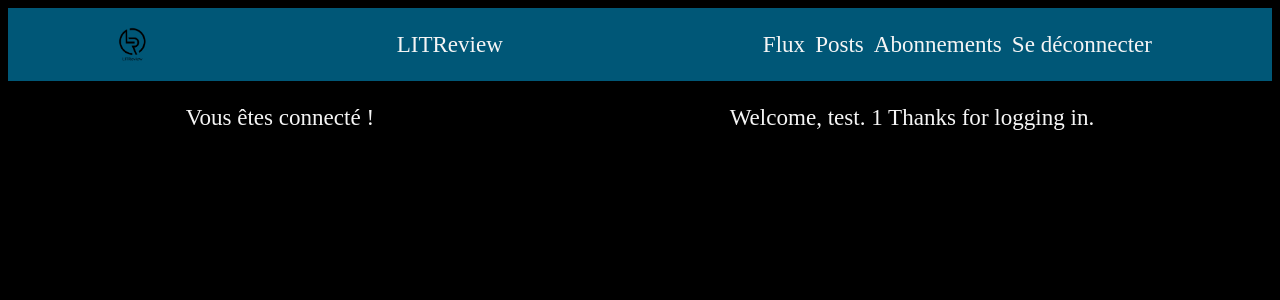
After one commit to ML-coder-60/projet9, a Django app: page /post/ in a window 1280 px wide. The commit adds this page. Shown: the top 300 px of the page. Run offline with Django 3.2, Linux system fonts and the light colour scheme; a user stored in the database is signed in.

Commit message:
Ajout des vues et des templates posts flux

```diff
--- a/blog/views.py
+++ b/blog/flux.py
@@ -3,5 +3,5 @@ from django.contrib.auth.decorators import login_required
 
 
 @login_required
-def home(request):
-    return render(request, 'blog/home.html')
+def feed(request):
+    return render(request, 'blog/flux.html')
--- /dev/null
+++ b/blog/posts.py
@@ -0,0 +1,7 @@
+from django.shortcuts import render
+from django.contrib.auth.decorators import login_required
+
+
+@login_required
+def feed(request):
+    return render(request, 'blog/post.html')
--- a/blog/register.py
+++ b/blog/register.py
@@ -1,8 +1,8 @@
 from django.shortcuts import render, redirect, get_object_or_404
 from django.contrib.auth.decorators import login_required
 from blog.models import UserFollows
-from authentication.models import User
 from blog import forms, models
+
 
 @login_required
 def subscription(request):
--- /dev/null
+++ b/blog/templates/blog/post.html
@@ -0,0 +1,7 @@
+{% extends 'base.html' %}
+{% block content %}
+    <p>Vous êtes connecté !</p>
+        {% if user.is_authenticated %}
+            <p>Welcome, {{ user.get_username }}. {{user.id}} Thanks for logging in.</p>
+        {% endif %}
+{% endblock content %}
--- a/litreview/settings.py
+++ b/litreview/settings.py
@@ -139,6 +139,6 @@ AUTH_USER_MODEL = 'authentication.User'
 
 LOGIN_URL = 'login'
 
-LOGIN_REDIRECT_URL = 'home'
+LOGIN_REDIRECT_URL = 'flux'
 
 LOGOUT_URL = LOGIN_URL
--- a/litreview/urls.py
+++ b/litreview/urls.py
@@ -18,8 +18,7 @@ from django.urls import path
 
 from django.contrib.auth.views import LoginView, LogoutView, PasswordChangeView, PasswordChangeDoneView
 
-import blog.views
-import blog.register
+from blog import register, flux, posts
 import authentication.views
 
 urlpatterns = [
@@ -29,13 +28,14 @@ urlpatterns = [
         LoginView.as_view(
             template_name='authentication/login.html',
             redirect_authenticated_user=True),
-        name='login'),
+        name='flux'),
     path(
         'logout/',
         LogoutView.as_view(next_page='/'),
         name='logout'
     ),
     path('signup/', authentication.views.signup_page, name='signup'),
-    path('home/', blog.views.home, name='home'),
-    path('subscription/', blog.register.subscription, name='subscription')
+    path('flux/', flux.feed, name='flux'),
+    path('post/', posts.feed, name='post'),
+    path('subscription/', register.subscription, name='subscription')
 ]
--- a/templates/base.html
+++ b/templates/base.html
@@ -12,8 +12,8 @@
             <nav class="menu">
                 {%  if user.is_authenticated %}
                 <ul>
-                    <li><a href="#">Flux</a></li>
-                    <li><a href="#">Posts</a></li>
+                    <li><a href="{% url 'flux' %}">Flux</a></li>
+                    <li><a href="{% url 'post' %}">Posts</a></li>
                     <li><a href="{% url 'subscription' %}">Abonnements</a></li>
                     <li><a href="{% url 'logout' %}">Se déconnecter</a></li>
                 </ul>
```
Also changed, not shown: blog/templates/blog/flux.html (renamed from blog/templates/blog/home.html).
